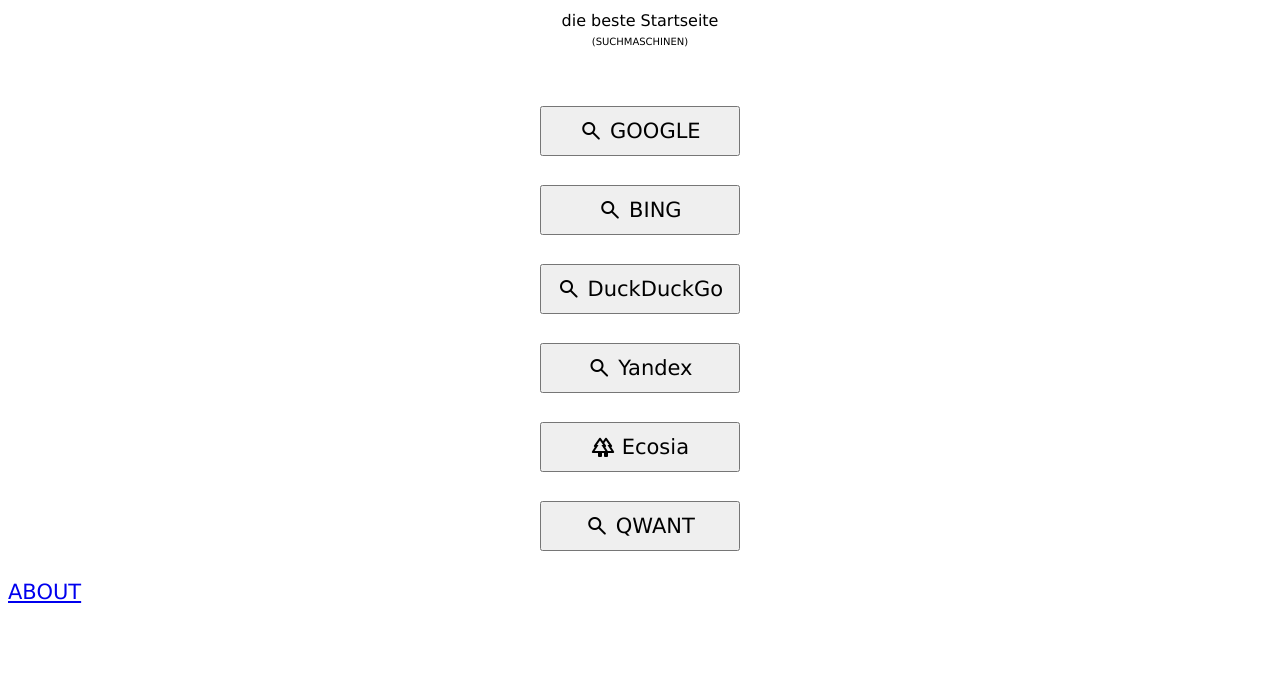
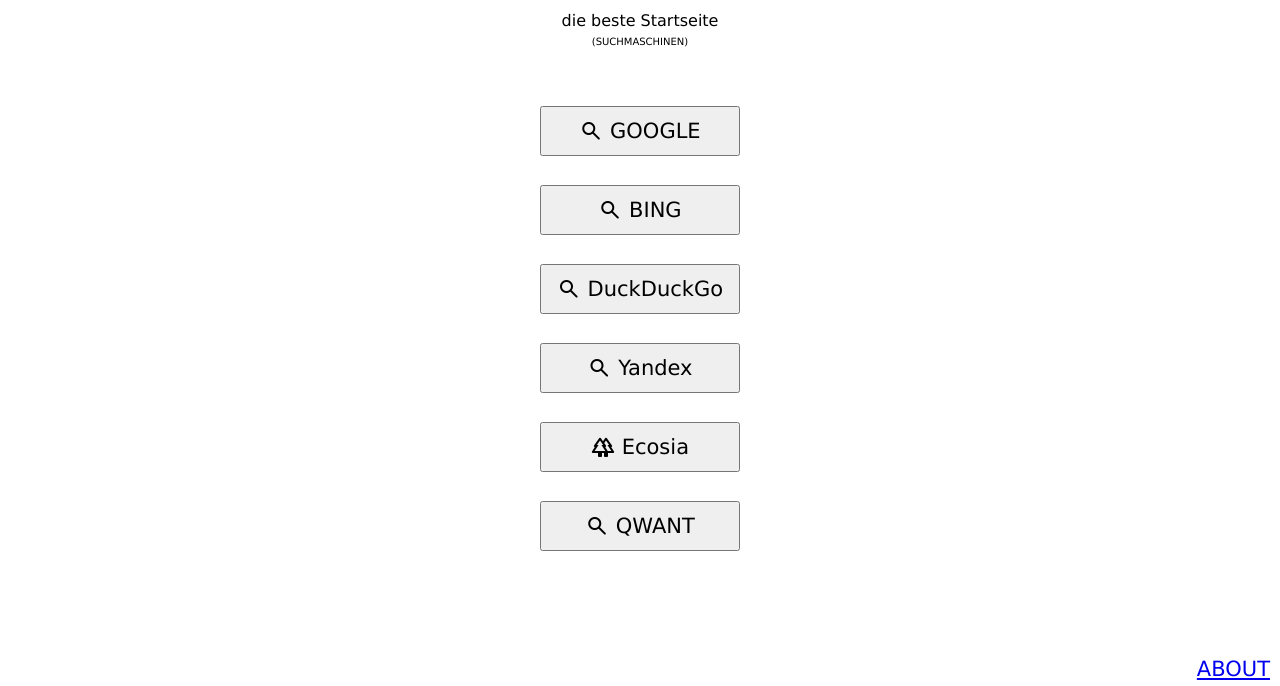
Before and after one commit to mmmarco-de/goPage, a plain HTML site: page index.html in a window 1280 px wide. Shown: the part 114-800 px from the top of the page. Drawn offline with nearby package versions, Linux system fonts and the light colour scheme; a web font is replaced by a local one.

Commit message:
Fixed all

```diff
--- a/style.css
+++ b/style.css
@@ -5,7 +5,7 @@
 }
 
 .txt {
-  position: absolute, sticky;
+  position: absolute;
   bottom: 5px;
   right: 10px;
   font-size: 21px;
```
